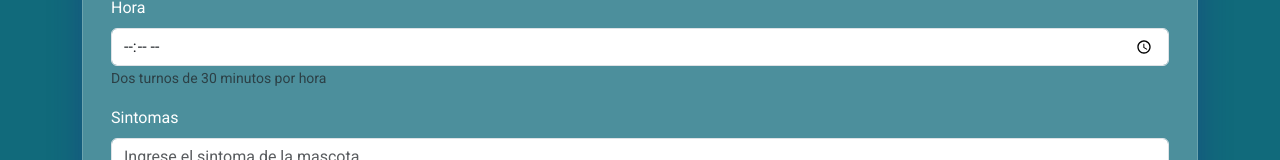
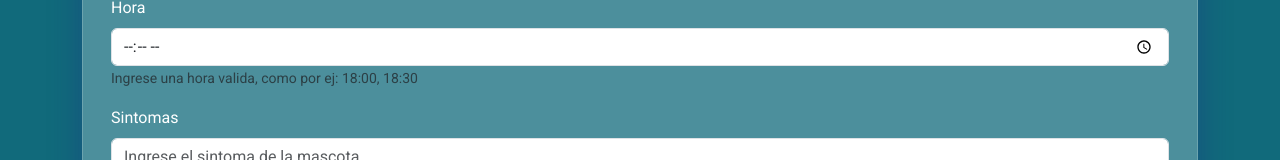
Before and after one commit to CosmeNicolas/TurnosVeterinaria, a React (Vite) app: page / in a window 1280 px wide. Shown: the part 383-543 px from the top of the page. Built offline with nearby package versions, Linux system fonts and the light colour scheme; a web font is replaced by a local one.

Commit message:
cambie el form text para ser mas claro con la carga de los horarios

```diff
--- a/src/components/Formulario.jsx
+++ b/src/components/Formulario.jsx
@@ -152,7 +152,7 @@ const Formulario = () => {
               required
             />
             <Form.Text id="hora"  className='text-grey'>
-              Dos turnos de 30 minutos por hora
+              Ingrese una hora valida, como por ej: 18:00, 18:30
             </Form.Text>
           </Form.Group>
           {/* Sintomas */}
```
